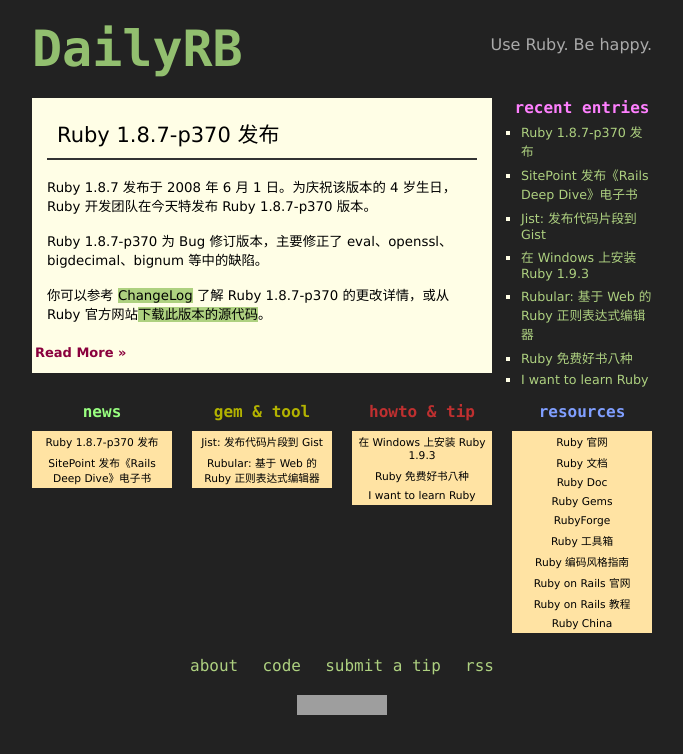
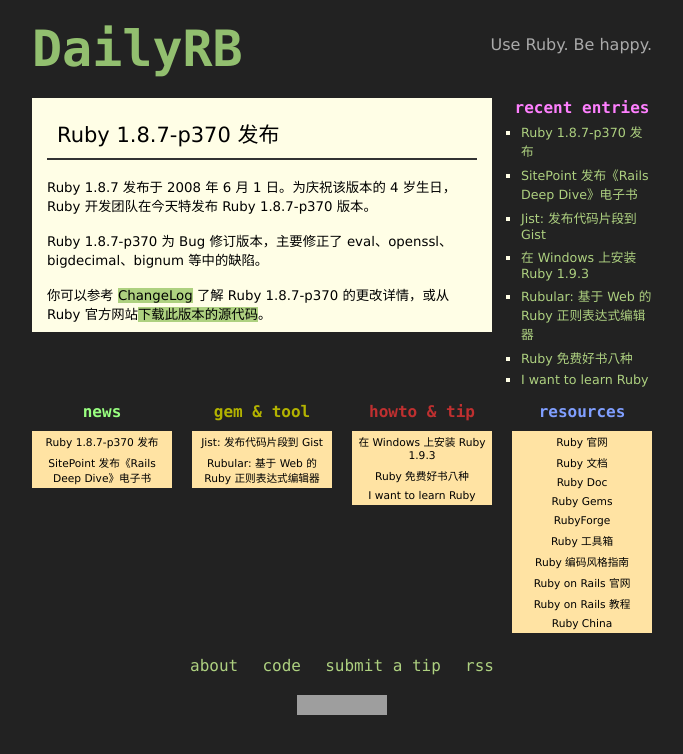
Before and after one commit to xuxiaodong/dailyrb, a Jekyll site: the page built from index.html, in a window 1280 px wide. Shown: the top 754 px of the page, without its empty margins (298-981 px from the left). Built offline with Jekyll 4.4.1, drawn with Linux system fonts in a browser that asks for light colours; Markdown is read by kramdown in place of the engine named in the settings; grey boxes are pictures that could not be loaded.

Commit message:
Remove 'read more' link

```diff
--- a/index.html
+++ b/index.html
@@ -8,7 +8,6 @@ title: Use Ruby. Be happy.
     {{ first_post.title }}
   </a></h2>
   {{ first_post.content }}
-  <a id="more" href="{{ first_post.url }}">Read More &raquo;</a>
 </div>
 <div class="grid_2 omega">
   <h3 id="purple">recent entries</h3>
```
